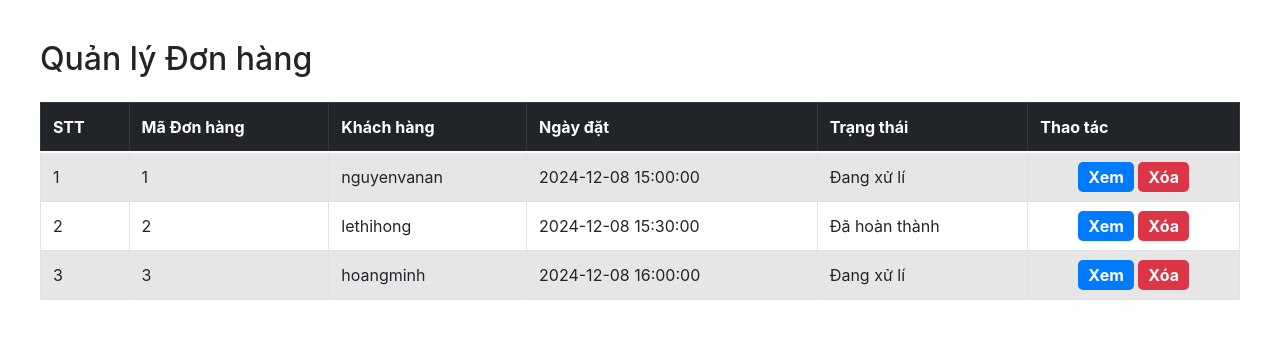
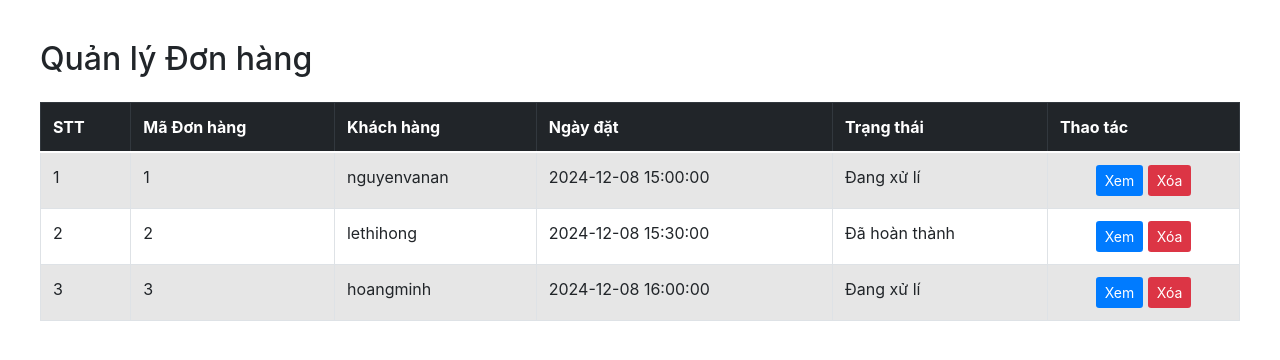
Before and after one commit to TruogAnh-28/web_store, a PHP site: page /CO3050-Web_Programming-Assignment/admin/orders.php in a window 1280 px wide. Shown: the part 62-422 px from the top of the page. Run offline with PHP 8.4, Linux system fonts and the light colour scheme; data comes from the database, SQL or seed files in the repository.

Commit message:
chore: fix button

```diff
--- a/admin/comments.php
+++ b/admin/comments.php
@@ -91,7 +91,7 @@
                     <td class="text-center">' . htmlspecialchars($item['date']) . '</td>
                     <td>' . htmlspecialchars($item['content']) . '</td>
                     <td class="text-center">
-                        <a href="?id=' . $item['comment_id'] . '" class="action-btn btn-delete">Xóa</a>
+                        <a href="?id=' . $item['comment_id'] . '" class="btn action-btn btn-delete btn-sm btn-action">Xóa</a>
                     </td>
                 </tr>';
             }
--- a/admin/orders.php
+++ b/admin/orders.php
@@ -71,8 +71,8 @@
                     <td>' . htmlspecialchars($order['order_date']) . '</td>
                     <td>' . htmlspecialchars($order['status']) . '</td>
                     <td class="text-center">
-                        <a href="view_order.php?id=' . $order['order_id'] . '" class="action-btn btn-view">Xem</a>
-                        <a href="delete_order.php?id=' . $order['order_id'] . '" class="action-btn btn-delete">Xóa</a>
+                        <a href="view_order.php?id=' . $order['order_id'] . '" class="action-btn btn-view btn btn-sm">Xem</a>
+                        <a href="delete_order.php?id=' . $order['order_id'] . '" class="action-btn btn-delete btn btn-sm">Xóa</a>
                     </td>
                 </tr>';
             }
```
